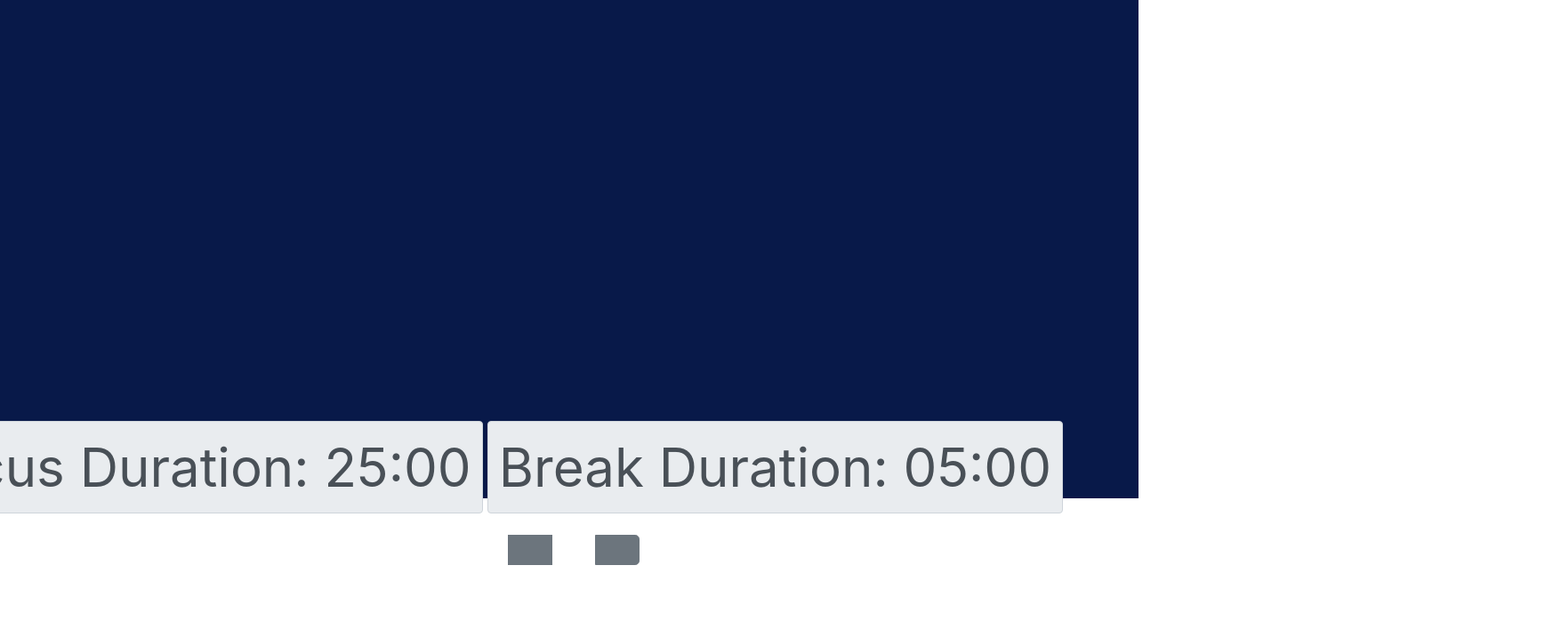
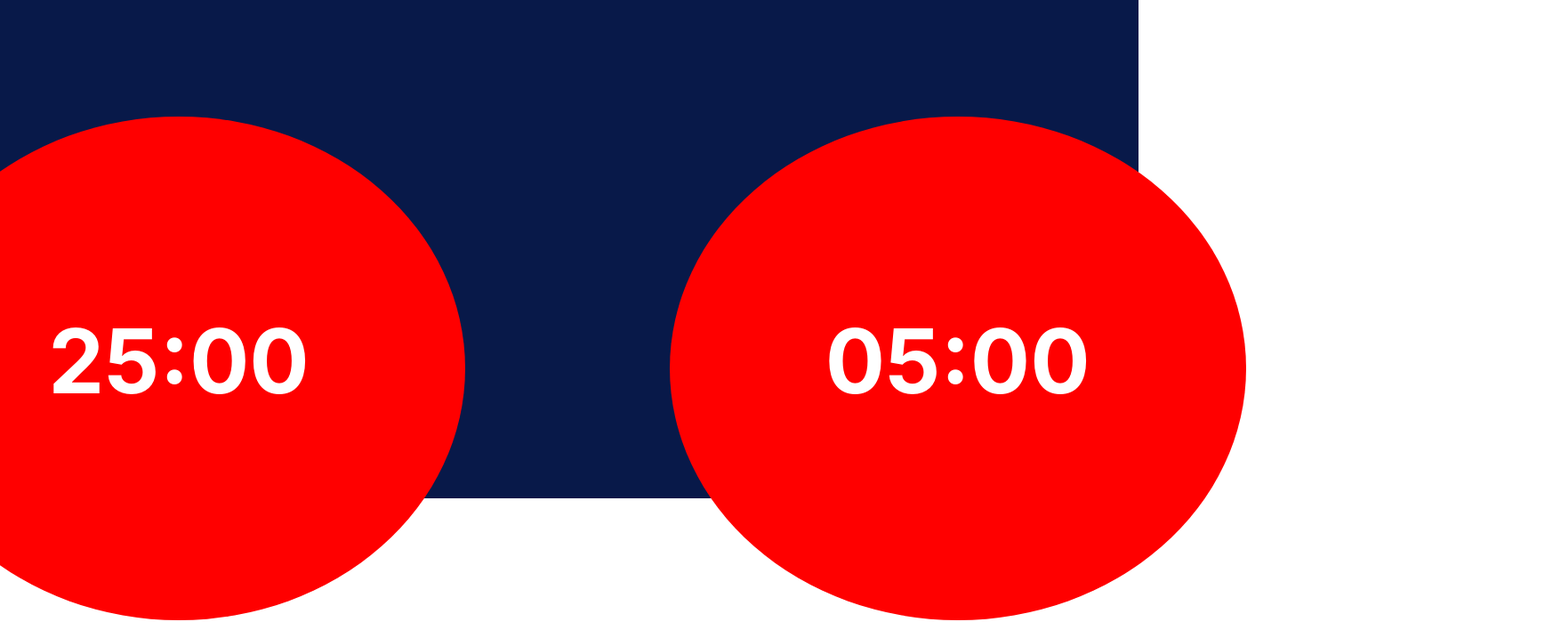
Before and after one commit to Rthompson2548/project-pomodoro-timer, a React (Create React App) app: page / in a window 1280 px wide. Shown: the part 240-939 px from the top of the page at 89% size, 1755 px wide, since content can reach past the window. Built offline with nearby package versions, Linux system fonts and the light colour scheme; a web font is replaced by a local one.

Commit message:
updated styles for focus and break timers

```diff
--- a/src/App.js
+++ b/src/App.js
@@ -5,13 +5,15 @@ import Pomodoro from "./pomodoro/Pomodoro"
 function App() {
   return (
     <div className="App" style={{ backgroundColor: "#081949" }}>
-      <div className="container vh-100 d-flex flex-column justify-content-center" >
+      <div className="container vh-100 pb-5 d-flex flex-column justify-content-center" >
         <div className="row">
           <div className="col">
             <header className="App-header container">
-              <h1 className="text-wrap font-weight-bold d-flex justify-content-center" style={{ fontSize: "300px", color: "red", marginBottom: "500px" }}>Pomodoro Timer</h1>
+              <h1 className="pt-3 text-nowrap font-weight-bold d-flex justify-content-center" style={{ fontSize: "275px", color: "red", marginBottom: "700px" }}>Pomodoro Timer</h1>
             </header>
-            <Pomodoro />
+           <div>
+           <Pomodoro />
+           </div>
           </div>
         </div>
       </div>
--- a/src/pomodoro/BreakTime.js
+++ b/src/pomodoro/BreakTime.js
@@ -3,28 +3,28 @@ import { minutesToDuration } from "../utils/duration";
 
 function BreakTime(props) {
   return (
-    <div className="col-4 col">
-      <div className="float-right ml-4">
+    <div className="col">
+      <div className="float-right">
         <div className="input-group input-group-lg mb-2">
           <span
-            className="input-group-text"
-            data-testid="duration-focus"
-            style={{ fontSize: "60px" }}
+          className="rounded-circle border-0 font-weight-bold mb-5"
+          data-testid="duration-focus"
+          style={{ backgroundColor: "red", color: "white", padding: "200px 175px", margin: "0px 100px", fontSize: "100px"  }}
           >
             {/* TODO: Update this text to display the current
                 break session duration */}
             {/* break button label */}
-            Break Duration: {minutesToDuration(props.BreakTime)}
+            <p>{minutesToDuration(props.BreakTime)}</p>
           </span>
-          <div className="input-group-append input-group-lg" >
+          <div className="input-group-append input-group-lg" style={{ marginLeft: "125px" }}>
             {/* TODO: Implement decreasing break duration and disable
                 during a focus or break session*/}
 
             {/* button for decreasing break time by 1 min */}
             <button
               type="button"
-              style={{ fontSize: "60px" }}
-              className="btn btn-secondary m-4 px-4 py-3"
+              style={{ fontSize: "100px", color: "white" }}
+              className="btn m-4 px-4 py-3"
               data-testid="decrease-break-time"
               onClick={props.downByOne}
             >
@@ -37,8 +37,8 @@ function BreakTime(props) {
             {/* button for increasing break time by 1 min */}
             <button
               type="button"
-              style={{ fontSize: "60px" }}
-              className="btn btn-secondary m-4 px-4 py-3"
+              style={{ fontSize: "100px", color: "white" }}
+              className="btn m-4 px-4 py-3"
               data-testid="increase-break-time"
               onClick={props.upByOne}
             >
--- a/src/pomodoro/FocusTime.js
+++ b/src/pomodoro/FocusTime.js
@@ -3,19 +3,21 @@ import { minutesToDuration } from "../utils/duration";
 
 function FocusTime(props) {
   return (
-    <div className="col col-4 mr-4">
-      <div className="float-right mr-4">
-        <div className="input-group input-group-lg mb-2">
+    <div className="col">
+      <div>
+        <div className="input-group input-group-lg">
+
           <span
-            className="input-group-text"
+          className="rounded-circle border-0 font-weight-bold mb-5"
+            // className="input-group-text border-0 p-4 font-weight-bold"
             data-testid="duration-focus"
-            style={{ fontSize: "60px" }}
+            // style={{ fontSize: "100px", backgroundColor: "#081949", color: "white" }}
+            style={{ backgroundColor: "red", color: "white", padding: "200px 175px", fontSize: "100px", margin: "0px 100px" }}
           >
-            {/* TODO: Update this text to display the current focus session duration
-              (in minutes) */}
-            Focus Duration: {minutesToDuration(props.FocusTime)}
+            {/* Focus: */}
+             <p>{minutesToDuration(props.FocusTime)}</p>
           </span>
-          <div className="input-group-append input-group-lg mr-4 ml-4">
+          <div className="input-group-append input-group-lg" style={{ marginLeft: "125px" }}>
             {/* TODO: Implement decreasing focus duration and disable during
               a focus or break session */}
 
--- a/src/pomodoro/Pomodoro.js
+++ b/src/pomodoro/Pomodoro.js
@@ -118,28 +118,28 @@ function Pomodoro() {
   }
 
   return (
-    <div className="pomodoro" style={{ marginLeft: "125px" }}>
+    <div className="pomodoro">
       <div
-        className="row mb-5 d-flex justify-content-end"
-        style={{ marginLeft: "50px" }}
+        className="row d-flex justify-content-center"
       >
         {/* focus component */}
-        <div className="text-center col-6">
+        <div className="text-center row">
+          <div className="d-flex justify-content-center col col-12">
             <FocusTime
               FocusTime={FocusTimeState}
               inSession={inSession}
               upByFive={increaseFiveMinutes}
               downByFive={decreaseFiveMinutes}
             />
-        </div>
 
-        {/* break component */}
 
           <BreakTime
             BreakTime={BreakTimeState}
             upByOne={increaseOneMinute}
             downByOne={decreaseOneMinute}
           />
+          </div>
+        </div>
       </div>
 
       {/* timer component */}
--- a/src/pomodoro/Timer.js
+++ b/src/pomodoro/Timer.js
@@ -1,65 +1,73 @@
-import React from 'react'
-import { minutesToDuration, secondsToDuration} from '../utils/duration'
+import React from "react";
+import { minutesToDuration, secondsToDuration } from "../utils/duration";
 
 function Timer(props) {
   // if the timer is in session, set the display to show the running timer
   // if not, do not show it
-    const sessionDisplay = (props.inSession || props.onBreak)
-    ? {display: "block"}
-    : {display: "none"}
+  const sessionDisplay =
+    props.inSession || props.onBreak
+      ? { display: "block" }
+      : { display: "none" };
 
   // while in session...
   // if the timer is on break, display a statement that shows remaning break time
   // if not, display statement that shows remaining focus time
-    const sessionTitle = (props.onBreak)
+  const sessionTitle = props.onBreak
     ? `${minutesToDuration(props.BreakTime)}`
-    : `${secondsToDuration(props.timeRemainingState)}`
+    : `${secondsToDuration(props.timeRemainingState)}`;
   // if the timer is paused, display a header that says "paused"
   // if not, don't display anything
-    const pauseLabel = props.isPaused
-    ? <h1 style={{ color: "white" }}></h1>
-    : null
+  const pauseLabel = props.isPaused ? (
+    <h1 style={{ color: "white" }}></h1>
+  ) : null;
 
   // set the progress bar to progress through break time if on break
   // set it to progress through focus time if not
   const progressPercentage = props.onBreak
-    ? (1-(props.timeRemainingState/(props.BreakTime*60)))*100
-    : (1-(props.timeRemainingState/(props.FocusTime*60)))*100
+    ? (1 - props.timeRemainingState / (props.BreakTime * 60)) * 100
+    : (1 - props.timeRemainingState / (props.FocusTime * 60)) * 100;
 
   // make the width of the progress bar to fill the portion of time completed
   // out of full time
-    const progressBarStyle = { width: progressPercentage + "%" }
+  const progressBarStyle = { width: progressPercentage + "%" };
 
   return (
     <div style={sessionDisplay} className="mb-5">
-
       {/* TODO: This area should show only when a focus
             or break session is running or pauses */}
       <div className="row mb-2">
         <div className="col">
-
           {/* TODO: Update message below to include current session
                     (Focusing or On Break) and total duration */}
-                    <h1 className="mb-4 pb-4 font-weight-normal"  style={{ fontSize: "200px",  color: "white" }} data-testid="session-title">{sessionTitle}</h1>
+          <h1
+            className="mb-4 pb-4 font-weight-normal"
+            style={{ fontSize: "200px", color: "white" }}
+            data-testid="session-title"
+          >
+            {sessionTitle}
+          </h1>
           {pauseLabel}
         </div>
       </div>
       <div className="row mb-2">
-                <div className="col">
-                    <div className="progress" style={{ height: "20px" }}>
-                    <div
+        <div className="col col-12 d-flex justify-content-center">
+          <div className="progress" style={{ height: "50px", width: "200%" }}>
+            {/* <div
                         className="progress-bar"
                         role="progressbar"
                         aria-valuemin="0"
                         aria-valuemax="100"
-                        aria-valuenow={progressPercentage} // TODO: Increase aria-valuenow as elapsed time increases
-                        style={progressBarStyle} // TODO: Increase width % as elapsed time increases
+                        aria-valuenow={progressPercentage}
+                        style={progressBarStyle}
                     />
+                     */}
           </div>
         </div>
       </div>
     </div>
-    )
+  );
 }
 
-export default Timer
+export default Timer;
+
+//  style={{ outline: "25px solid red", backgroundColor: "#081949", color: "white", padding: "200px 175px", fontSize: "100px"  }}
```
Lines whose indentation alone changed are shown as unchanged.
